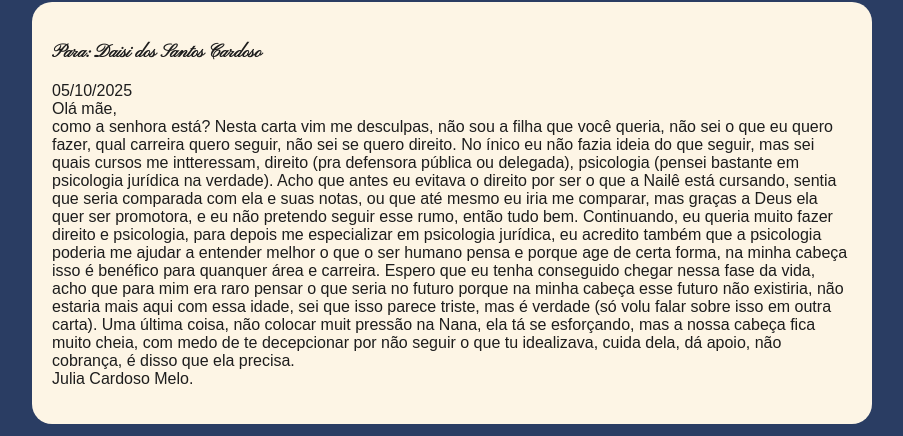
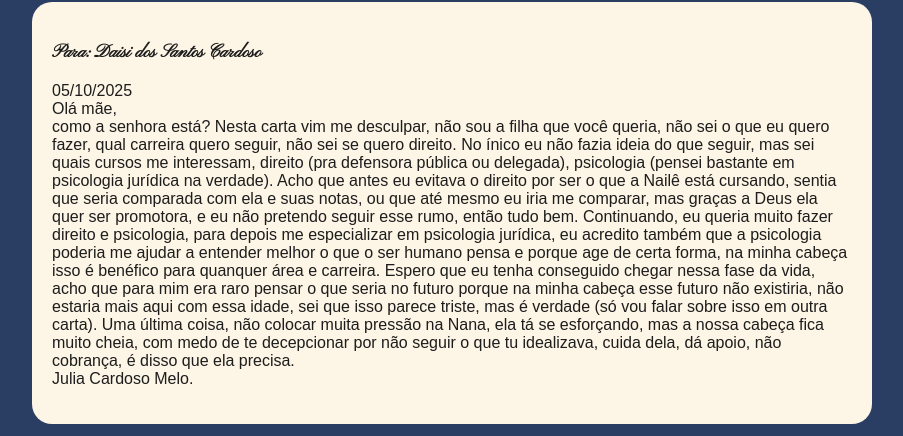
Before and after one commit to juliauchiha2009-alt/Onde-o-mar-toca-o-ceu, a plain HTML site: page cartas.html in a window 1280 px wide. Shown: the part 1048-1484 px from the top of the page, without its empty margins (188-1091 px from the left). Drawn offline with Linux system fonts and the light colour scheme.

Commit message:
cartas.html

```diff
--- a/cartas.html
+++ b/cartas.html
@@ -33,7 +33,7 @@ Julia Cardoso Melo.
 </p></div>
    <div class="item"><h3>Para: Daisi dos Santos Cardoso</h3><p>05/10/2025<br>
 Olá mãe,<br>
-    como a senhora está? Nesta carta vim me desculpas, não sou a filha que você queria, não sei o que eu quero fazer, qual carreira quero seguir, não sei se quero direito. No ínico eu não fazia ideia do que seguir, mas sei quais cursos me intteressam, direito (pra defensora pública ou delegada), psicologia (pensei bastante em psicologia jurídica na verdade). Acho que antes eu evitava o direito por ser o que a Nailê está cursando, sentia que seria comparada com ela e suas notas, ou que até mesmo eu iria me comparar, mas graças a Deus ela quer ser promotora, e eu não pretendo seguir esse rumo, então tudo bem. Continuando, eu queria muito fazer direito e psicologia, para depois me especializar em psicologia jurídica, eu acredito também que a psicologia poderia me ajudar a entender melhor o que o ser humano pensa e porque age de certa forma, na minha cabeça isso é benéfico para quanquer área e carreira. Espero que eu tenha conseguido chegar nessa fase da vida, acho que para mim era raro pensar o que seria no futuro porque na minha cabeça esse futuro não existiria, não estaria mais aqui com essa idade, sei que isso parece triste, mas é verdade (só volu falar sobre isso em outra carta). Uma última coisa, não colocar muit pressão na Nana, ela tá se esforçando, mas a nossa cabeça fica muito cheia, com medo de te decepcionar por não seguir o que tu idealizava, cuida dela, dá apoio, não cobrança, é disso que ela precisa.<br>
+    como a senhora está? Nesta carta vim me desculpar, não sou a filha que você queria, não sei o que eu quero fazer, qual carreira quero seguir, não sei se quero direito. No ínico eu não fazia ideia do que seguir, mas sei quais cursos me interessam, direito (pra defensora pública ou delegada), psicologia (pensei bastante em psicologia jurídica na verdade). Acho que antes eu evitava o direito por ser o que a Nailê está cursando, sentia que seria comparada com ela e suas notas, ou que até mesmo eu iria me comparar, mas graças a Deus ela quer ser promotora, e eu não pretendo seguir esse rumo, então tudo bem. Continuando, eu queria muito fazer direito e psicologia, para depois me especializar em psicologia jurídica, eu acredito também que a psicologia poderia me ajudar a entender melhor o que o ser humano pensa e porque age de certa forma, na minha cabeça isso é benéfico para quanquer área e carreira. Espero que eu tenha conseguido chegar nessa fase da vida, acho que para mim era raro pensar o que seria no futuro porque na minha cabeça esse futuro não existiria, não estaria mais aqui com essa idade, sei que isso parece triste, mas é verdade (só vou falar sobre isso em outra carta). Uma última coisa, não colocar muita pressão na Nana, ela tá se esforçando, mas a nossa cabeça fica muito cheia, com medo de te decepcionar por não seguir o que tu idealizava, cuida dela, dá apoio, não cobrança, é disso que ela precisa.<br>
 Julia Cardoso Melo.
 </p></div>
 </body>
```
